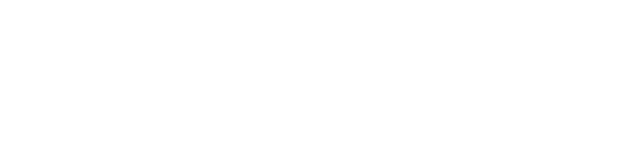
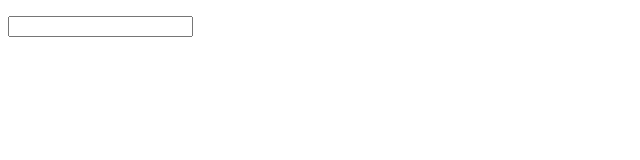
Before and after one commit to Olical/myTodo, a plain HTML site: page index.html in a window 1280 px wide. Shown: the whole page, without its empty margins (0-640 px from the left). Drawn offline with Linux system fonts and the light colour scheme.

Commit message:
Added a basic set of elements for listing and adding todos.

```diff
--- a/index.html
+++ b/index.html
@@ -6,6 +6,9 @@
     </head>
 
     <body>
-
+        <div class='todo-app'>
+            <ul id='todo-list'></ul>
+            <input type='text' id='new-todo'>
+        </div>
     </body>
 </html>
```
